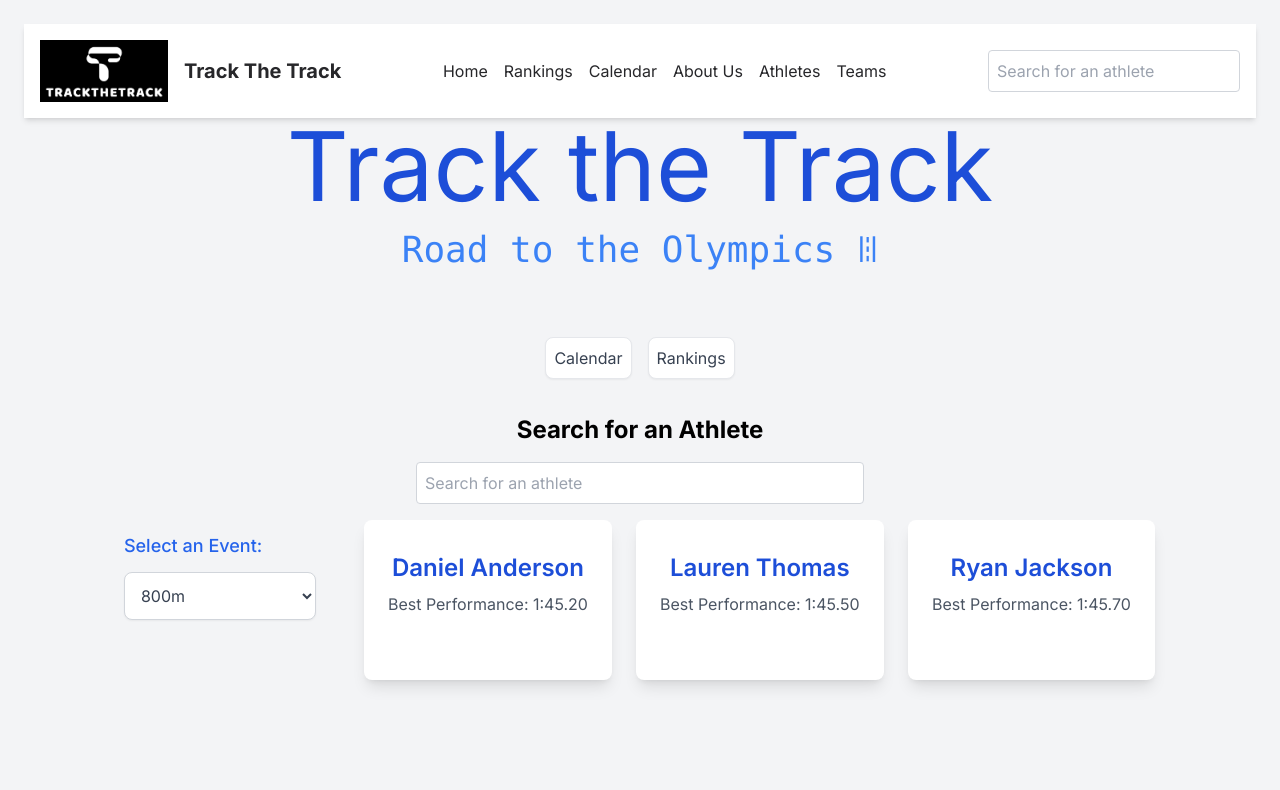
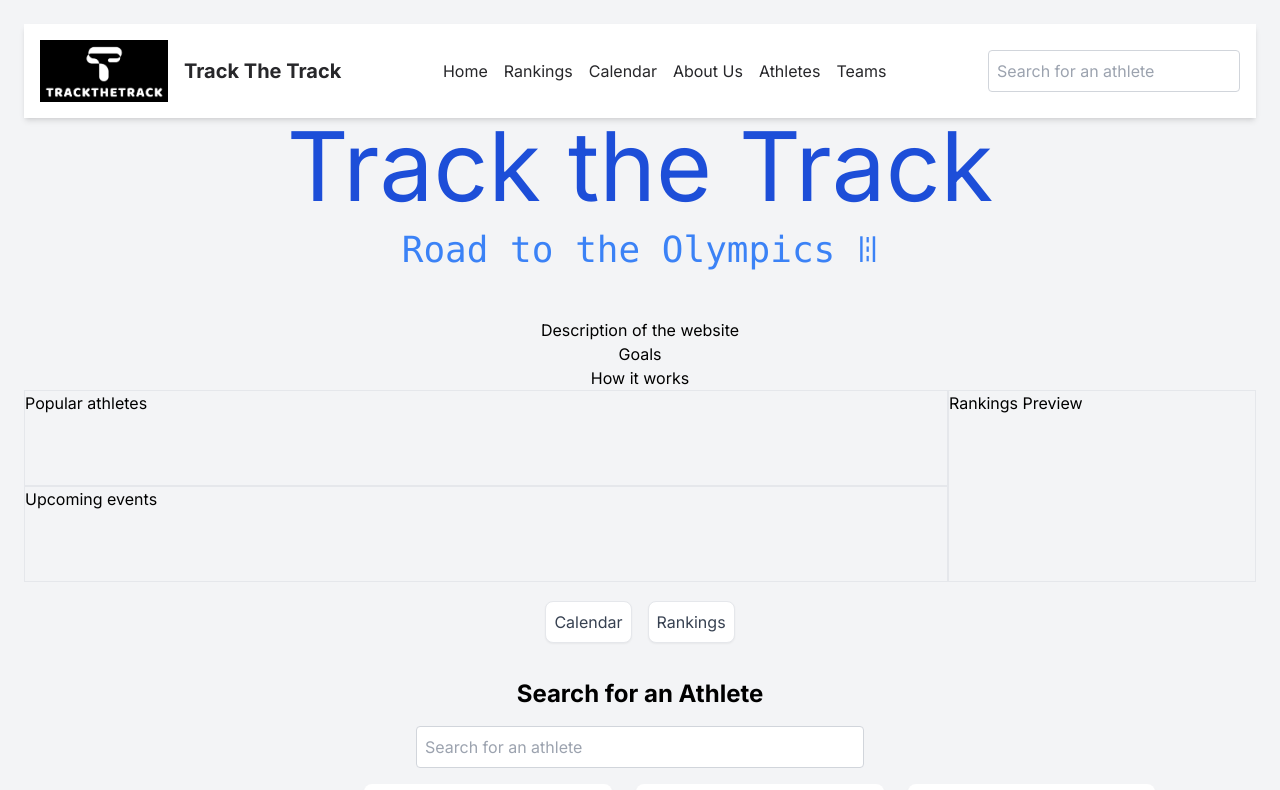
Before and after one commit to sohumgaitonde/trackthetrack, a Next.js app in the folder trackthetrack/: page / in a window 1280 px wide. Shown: the top 790 px of the page. Built offline with nearby package versions, Linux system fonts and the light colour scheme.

Commit message:
Layout loose home page layout

```diff
--- a/trackthetrack/app/page.tsx
+++ b/trackthetrack/app/page.tsx
@@ -31,13 +31,44 @@ const HomePage: React.FC = () => {
     <>
     <Header />
     </>
-            <header className="mb-12">
+      <header className="mb-12">
       <h1 className="text-8xl font- text-center text-blue-700 mb-4">
       Track the Track </h1>
       <h2 className="text-4xl font-mono text-center text-blue-500">
         Road to the Olympics ꈨ
       </h2>
       </header>
+      <section>
+        <div className='text-center'>
+          Description of the website
+        </div>
+        <div className='text-center'>
+          Goals
+        </div>
+        <div className='text-center'>
+          How it works
+        </div>
+
+      </section>
+
+      <section className="flex items-center justify-center bg-gray-100 min-h-20">
+        <div className="w-3/4">
+          <div className='h-24 border'>
+            Popular athletes
+          </div>
+          <div className='h-24 border'>
+            Upcoming events
+          </div>
+        </div>
+        <div className="w-1/4 h-48 border">
+          Rankings Preview
+        </div>
+
+      </section>
+
+
+
+
       <section className="flex items-center justify-center bg-gray-100 min-h-20">
         <div className="flex space-x-4">
 
```
Also changed, not shown: trackthetrack/youtube_results.json (+4 -4 lines), 1 other file (tests, documents, lock files or other folders).
